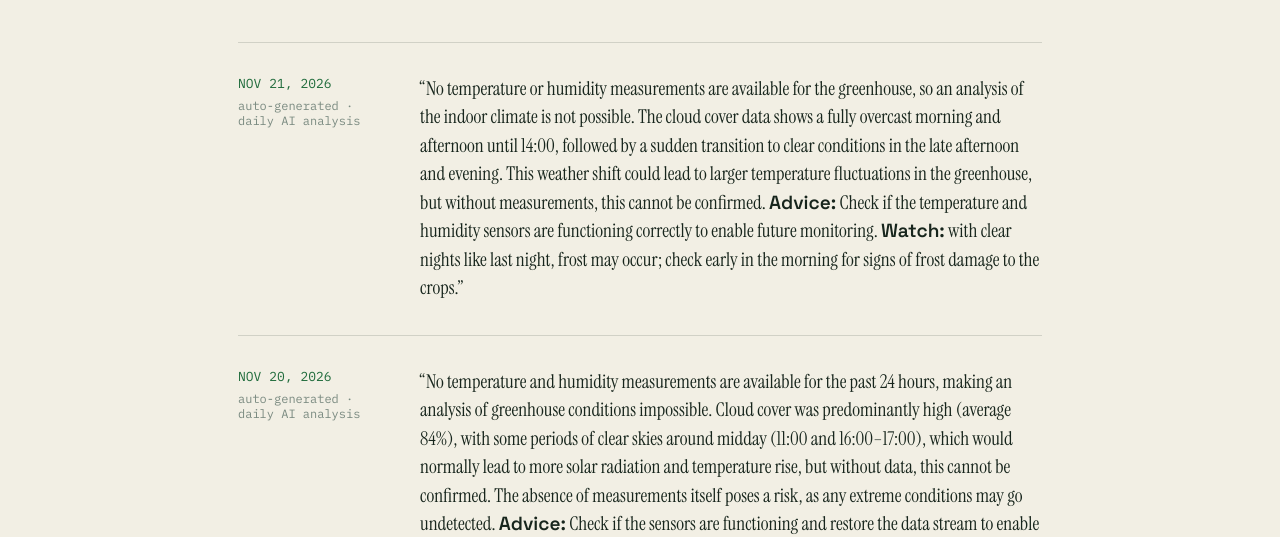
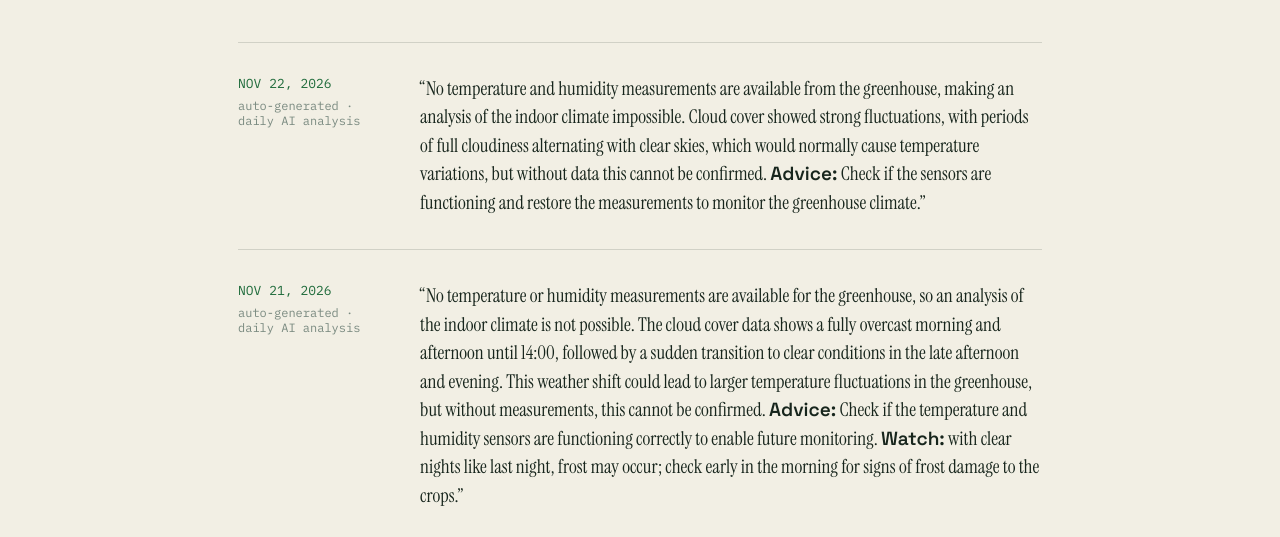
Before and after one commit to TheAutonomousgreenhouse/autonomousgreenhouse-site, a plain HTML site: page ai-analyses.html in a window 1280 px wide. Shown: the part 263-800 px from the top of the page. Drawn offline with Linux system fonts and the light colour scheme.

Commit message:
Daily AI analysis: NOV 22, 2026

```diff
--- a/ai-analyses.html
+++ b/ai-analyses.html
@@ -35,6 +35,15 @@
   <h1 class="build-log-title">Every night, read back to you.</h1>
   <div class="phase-list">
     <!-- DAILY-ANALYSIS-START — kas/scripts/daily-analysis-site-update.mjs inserts new phase-rows right after this marker -->
+    <div class="phase-row" data-auto-ts="1795305633198">
+      <div>
+        <div class="phase-tag">NOV 22, 2026</div>
+        <div class="phase-status">auto-generated &middot; daily AI analysis</div>
+      </div>
+      <div>
+        <p class="analysis-quote">&ldquo;No temperature and humidity measurements are available from the greenhouse, making an analysis of the indoor climate impossible. Cloud cover showed strong fluctuations, with periods of full cloudiness alternating with clear skies, which would normally cause temperature variations, but without data this cannot be confirmed. <strong>Advice:</strong> Check if the sensors are functioning and restore the measurements to monitor the greenhouse climate.&rdquo;</p>
+      </div>
+    </div>
     <div class="phase-row" data-auto-ts="1795219210900">
       <div>
         <div class="phase-tag">NOV 21, 2026</div>
```
Also changed, not shown: index.html (+3 -3 lines).
